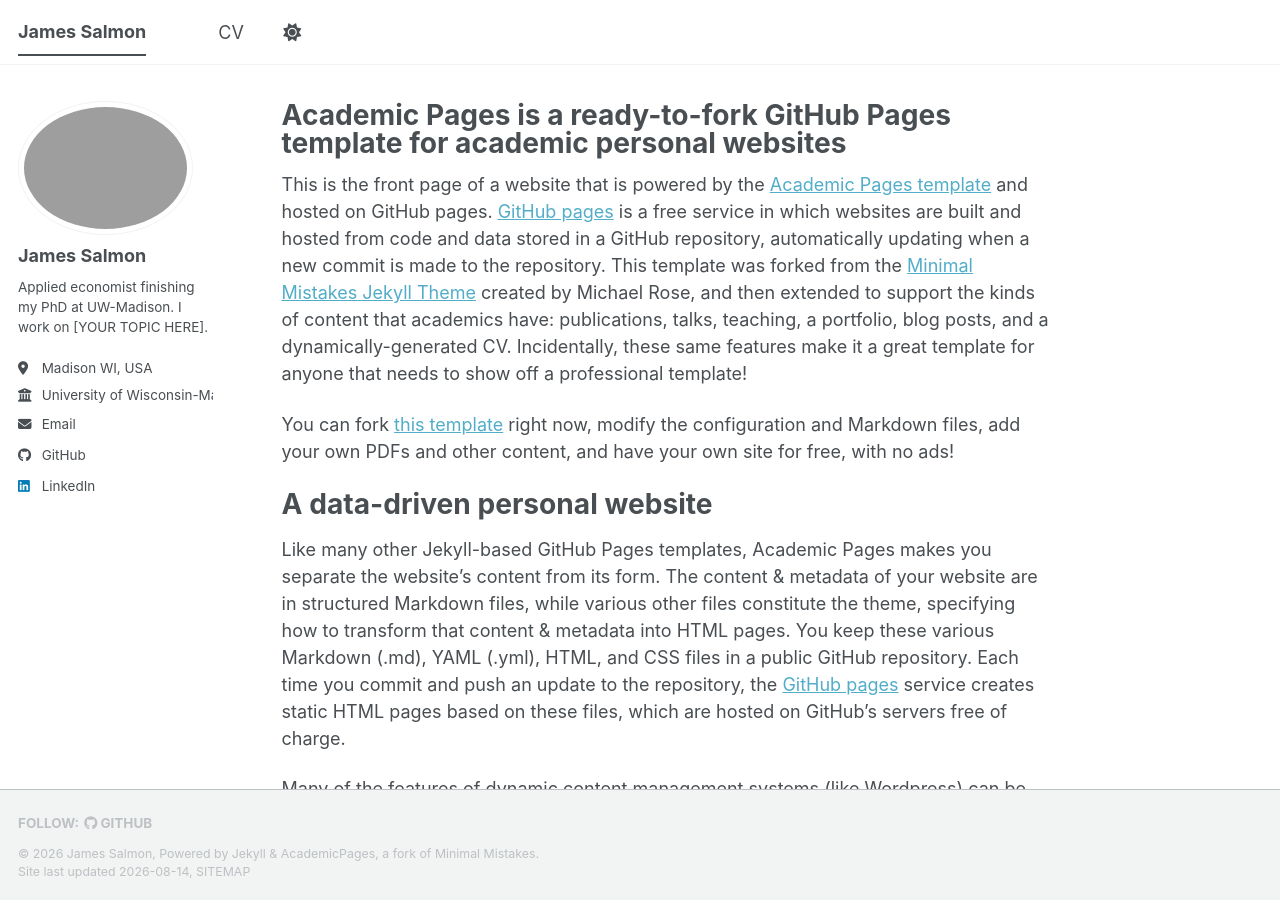
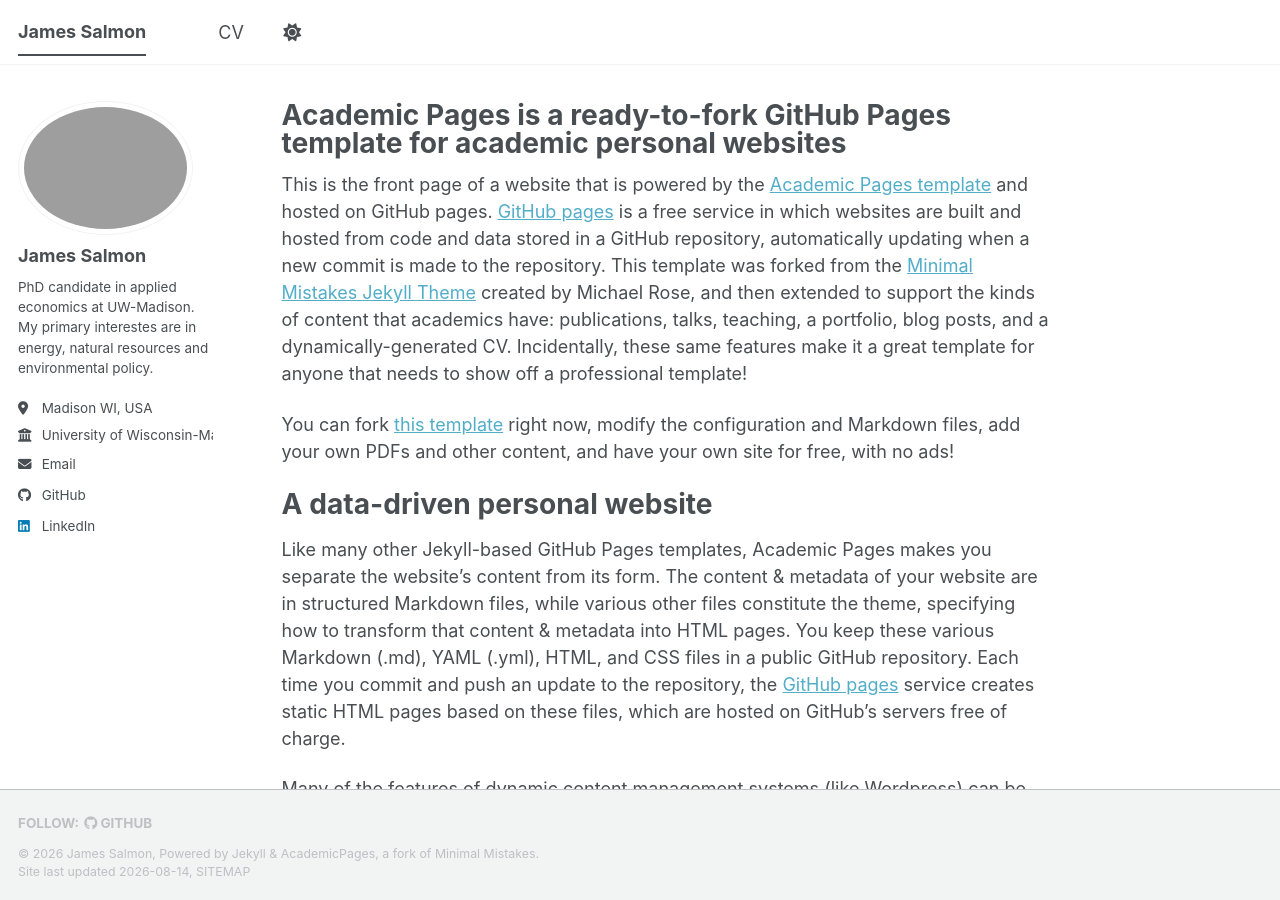
Before and after one commit to James-Salmon/James-Salmon.github.io, a Jekyll site: the page built from _pages/about.md, in a window 1280 px wide and 900 px high. Built offline with Jekyll 4.4.1, drawn with Linux system fonts in a browser that asks for light colours; a style sheet for code colours, icons or effects is not loaded.

Commit message:
Update _config.yml

```diff
--- a/_config.yml
+++ b/_config.yml
@@ -25,7 +25,7 @@
   avatar           : "Salmon_James_1685716.jpeg"
   name             : "James Salmon"
   pronouns         : # example: "she/her"
-  bio              : "Applied economist finishing my PhD at UW-Madison. I work on [YOUR TOPIC HERE]."
+  bio              : "PhD candidate in applied economics at UW-Madison. My primary interestes are in energy, natural resources and environmental policy."
   location         : "Madison WI, USA"
   employer         : "University of Wisconsin-Madison"
   uri              : # URL
```
